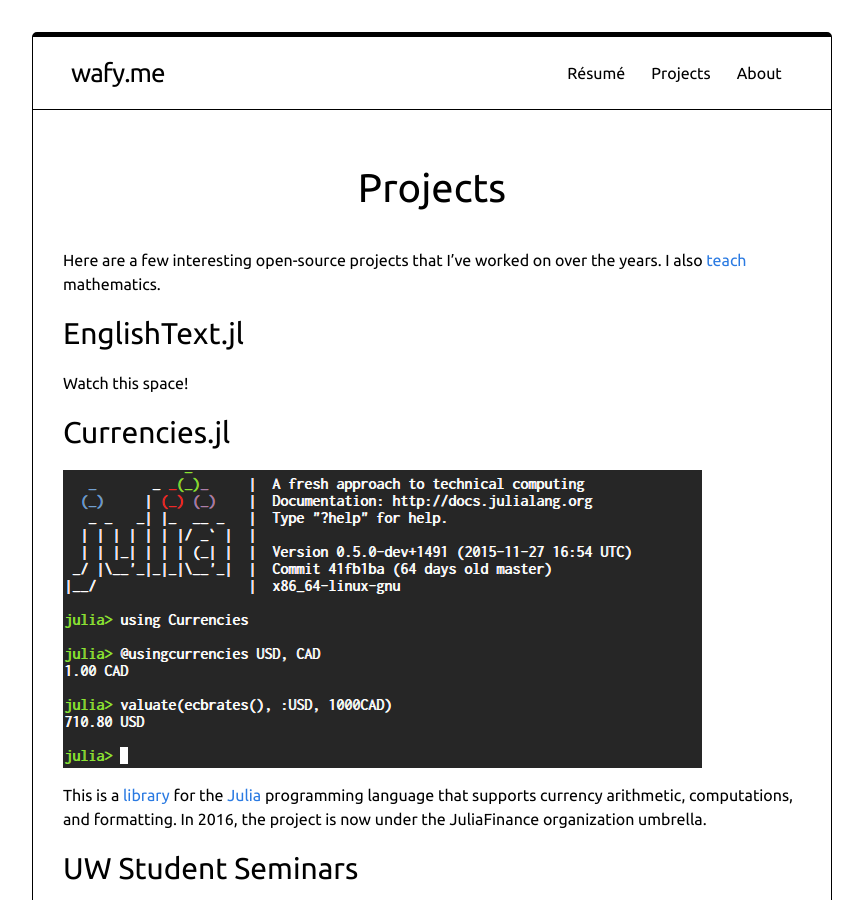
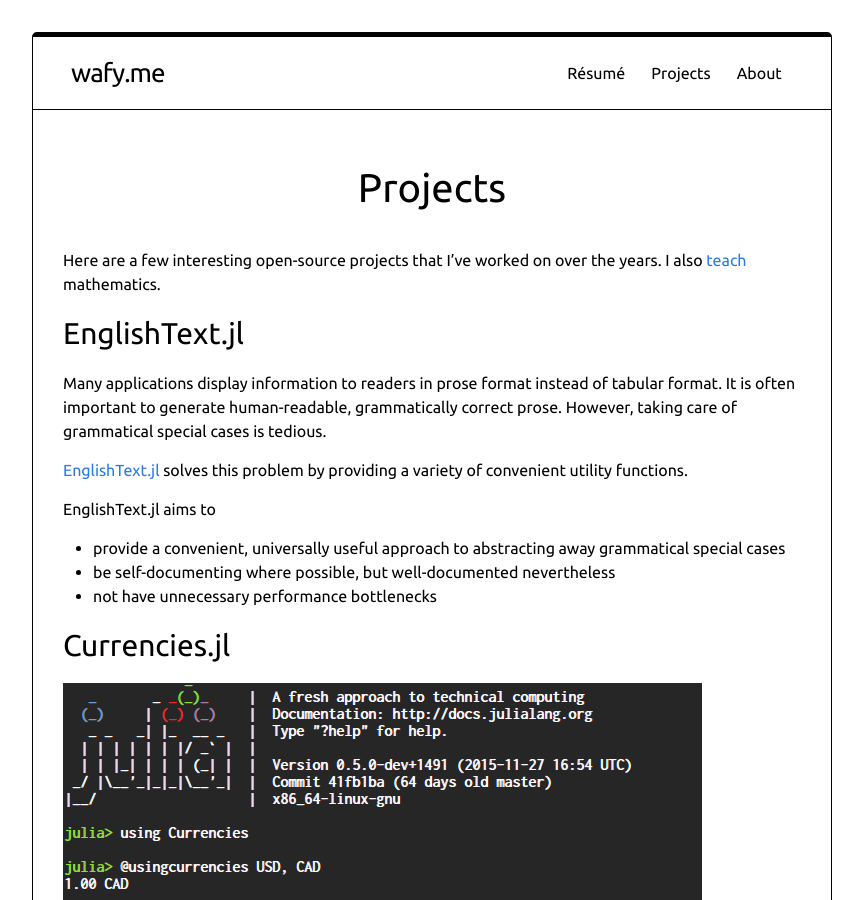
Before and after one commit to TotalVerb/totalverb.github.io, a Jekyll site: the page built from projects.md, in a window 1280 px wide and 900 px high. Shown: the whole window, without its empty margins (208-1071 px from the left). Built offline with Jekyll 4.4.1, drawn with Linux system fonts in a browser that asks for light colours.

Commit message:
describe EnglishText

```diff
--- a/projects.md
+++ b/projects.md
@@ -9,7 +9,19 @@
 
 ## EnglishText.jl
 
-Watch this space!
+Many applications display information to readers in prose format instead of
+tabular format. It is often important to generate human-readable, grammatically
+correct prose. However, taking care of grammatical special cases is tedious.
+
+[EnglishText.jl](https://github.com/TotalVerb/EnglishText.jl) solves this
+problem by providing a variety of convenient utility functions.
+
+EnglishText.jl aims to
+
+ - provide a convenient, universally useful approach to abstracting away
+   grammatical special cases
+ - be self-documenting where possible, but well-documented nevertheless
+ - not have unnecessary performance bottlenecks
 
 ## Currencies.jl
 
```
